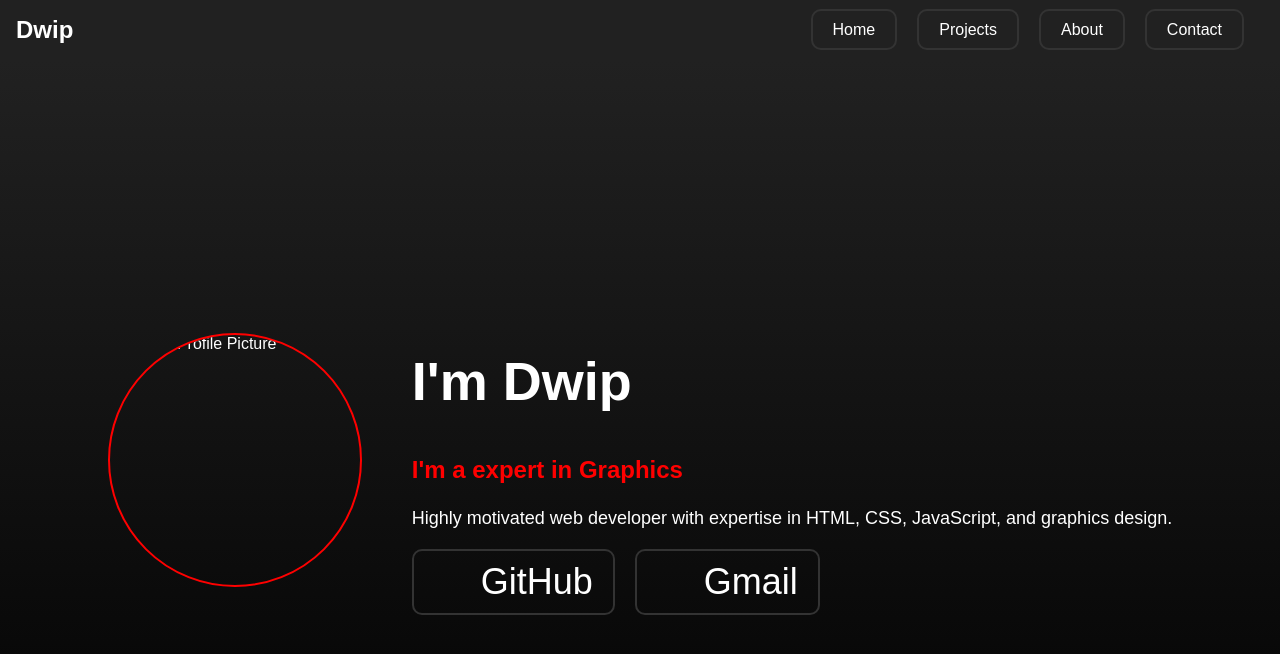
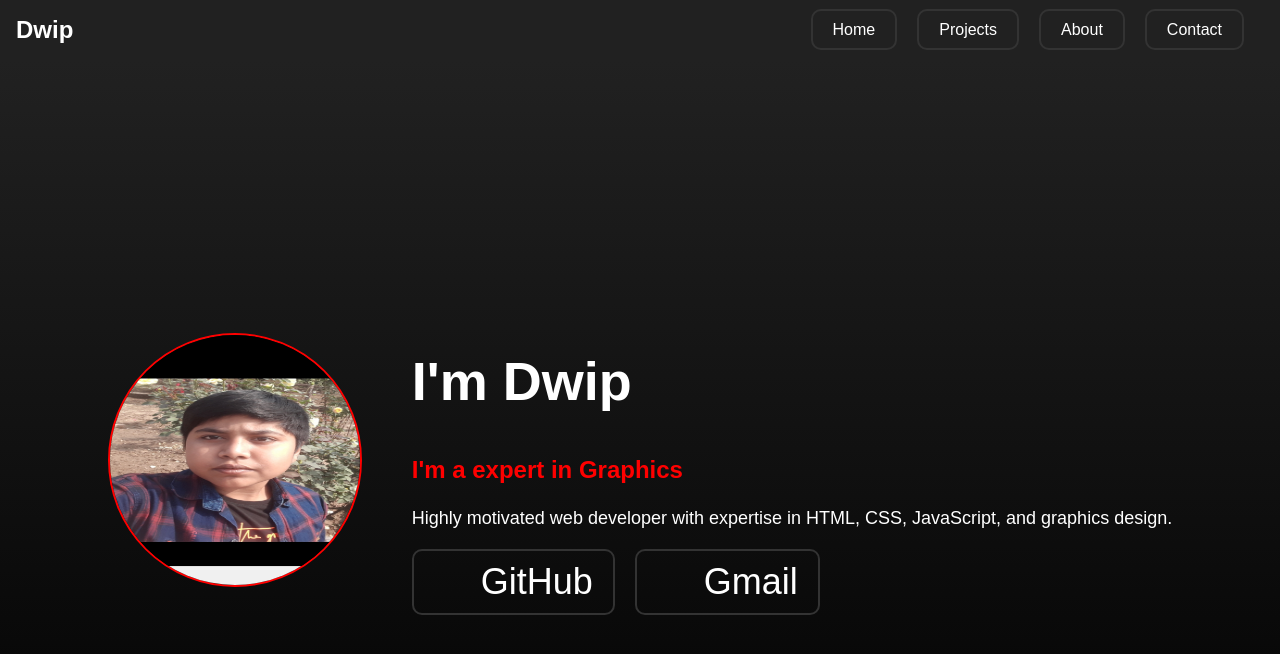
Before and after one commit to DWIP-BISWAS/dwipbiswas, a plain HTML site: page index.html in a window 1280 px wide. Drawn offline with Linux system fonts and the light colour scheme.

Commit message:
Update index.html

```diff
--- a/index.html
+++ b/index.html
@@ -23,7 +23,7 @@
 
     <section id="home">
         <div class="hero">
-            <img src="profile.jpg" alt="Dwip's Profile Picture" class="profile-picture">
+            <img src="profile.png.jpg" alt="Dwip's Profile Picture" class="profile-picture">
             <div class="typewriter">
                 <h1>I'm Dwip</h1>
                 <p id="skills"></p>
```
